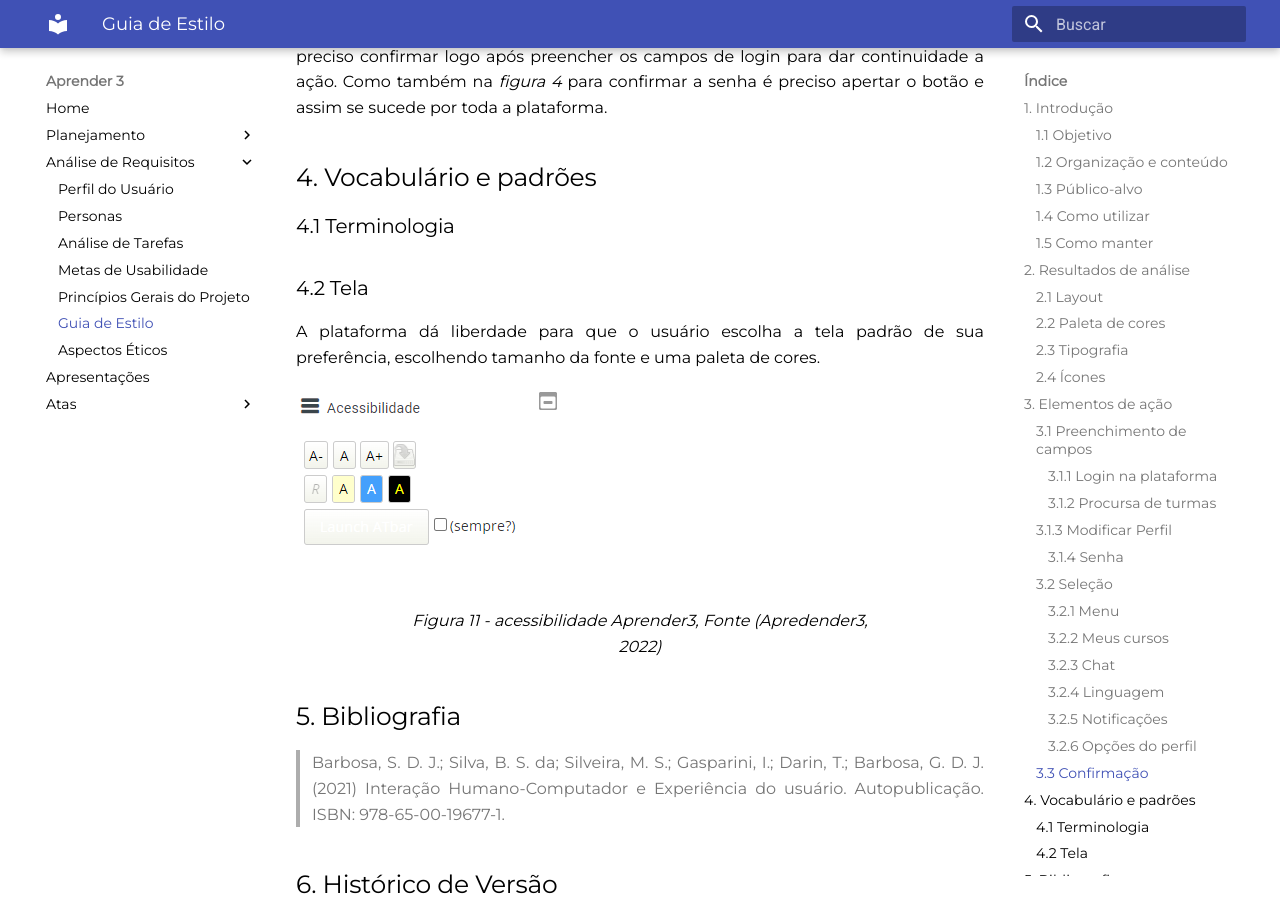
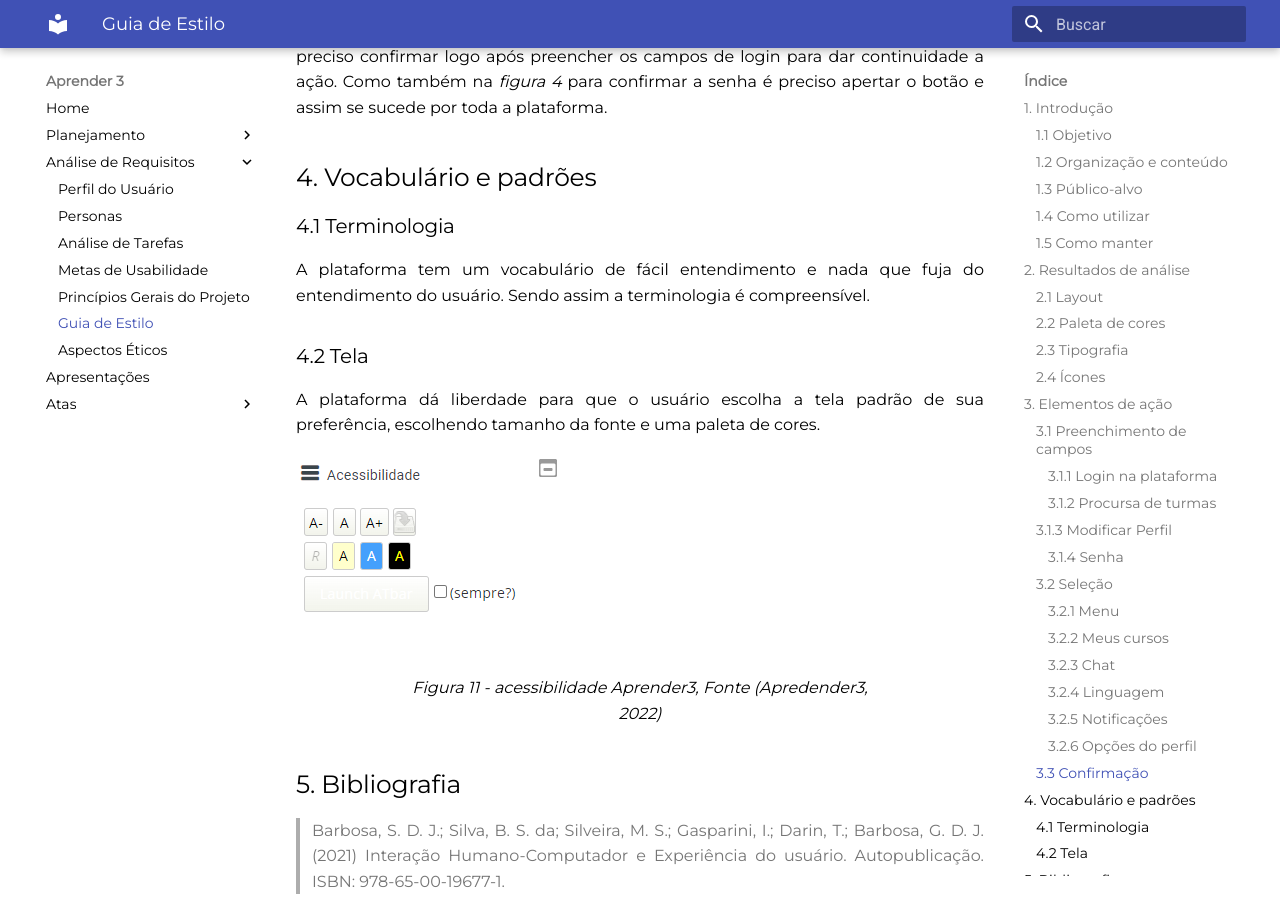
Before and after one commit to mdsreq-fga-unb/2022.2-Aprender3, an MkDocs documentation site: the page built from docs/analise_de_requisitos/guia_de_estilo.md, in a window 1280 px wide and 900 px high, scrolled down 8197 px. Built offline with MkDocs 1.6.1 and Material for MkDocs 9.7.7, drawn with Linux system fonts in a browser that asks for light colours.

Commit message:
Update guia_de_estilo.md

```diff
--- a/docs/analise_de_requisitos/guia_de_estilo.md
+++ b/docs/analise_de_requisitos/guia_de_estilo.md
@@ -137,6 +137,7 @@ Como citado acima, é visível que na _figura 1_ de login na plataforma, é prec
 
 ## 4.  Vocabulário e padrões
 ### 4.1 Terminologia
+A plataforma tem um vocabulário de fácil entendimento e nada que fuja do entendimento do usuário. Sendo assim a terminologia é compreensível.
 
 ### 4.2 Tela
 A plataforma dá liberdade para que o usuário escolha a tela padrão de sua preferência, escolhendo tamanho da fonte e uma paleta de cores.
```
